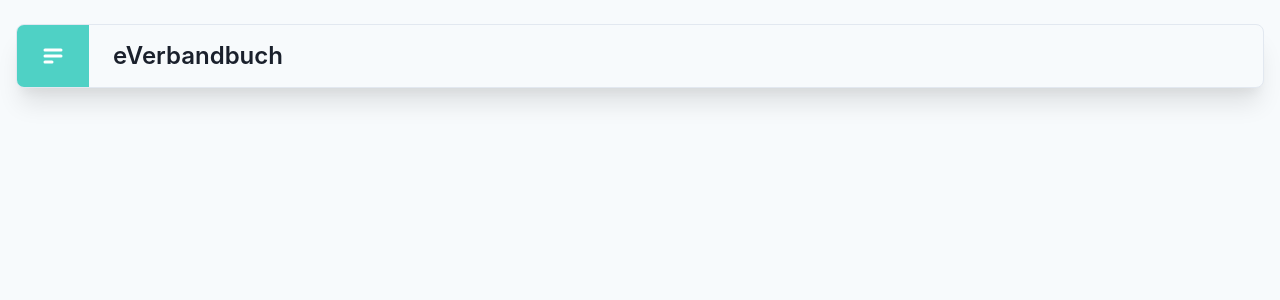
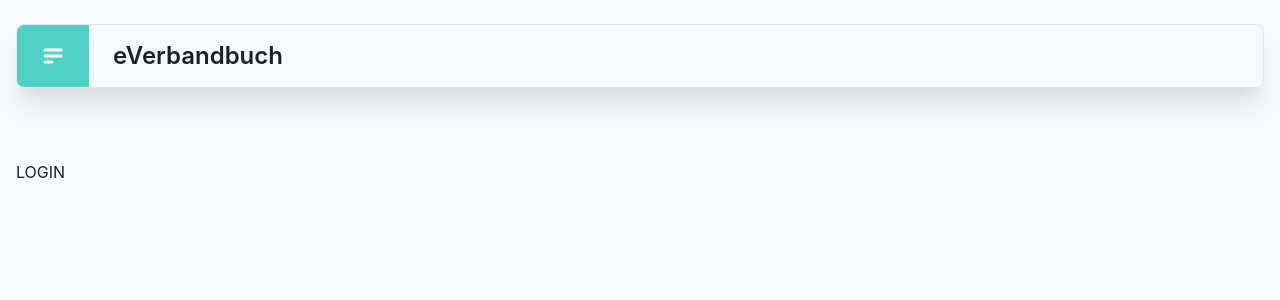
Before and after one commit to aaronschweig/e-verbandbuch-v2, a Vue app: page /login in a window 1280 px wide. Shown: the top 300 px of the page. Built offline with nearby package versions, Linux system fonts and the light colour scheme.

Commit message:
Adds Todos into README

```diff
--- a/src/router/index.ts
+++ b/src/router/index.ts
@@ -2,6 +2,7 @@ import Vue from "vue";
 import VueRouter, { RouteConfig } from "vue-router";
 // import Home from '../views/Home.vue';
 import Create from "../views/Create.vue";
+import Login from "../views/Login.vue";
 
 Vue.use(VueRouter);
 
@@ -26,6 +27,11 @@ const routes: Array<RouteConfig> = [
     name: "open-create",
     component: Create,
     props: true
+  },
+  {
+    path: "/login",
+    name: "login",
+    component: Login
   }
   // {
   //   path: "/about",
--- /dev/null
+++ b/src/views/Login.vue
@@ -0,0 +1,6 @@
+<template> <div>LOGIN</div></template>
+
+<script lang="ts">
+import Vue from "vue";
+export default Vue.extend({});
+</script>
```
Also changed, not shown: Desktop_Landing_Page.png (added), 1 other file (tests, documents, lock files or other folders).
